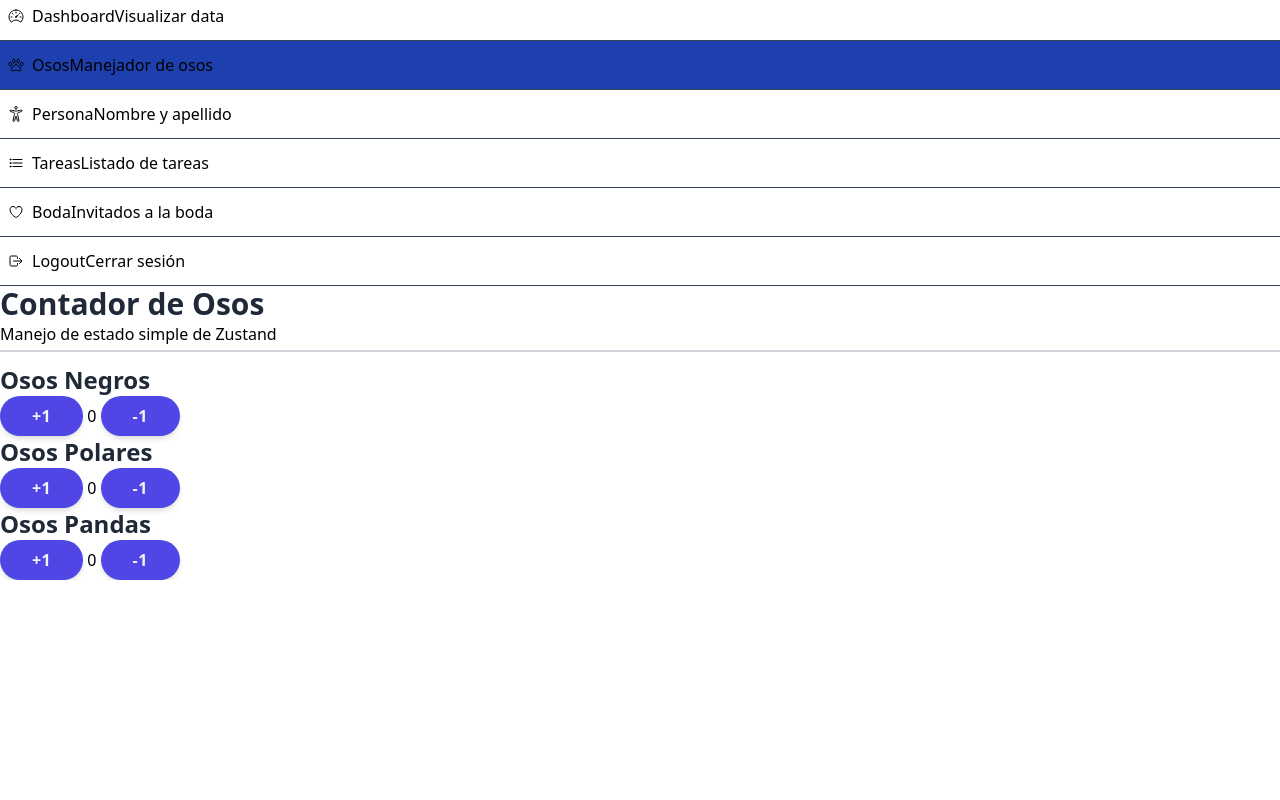
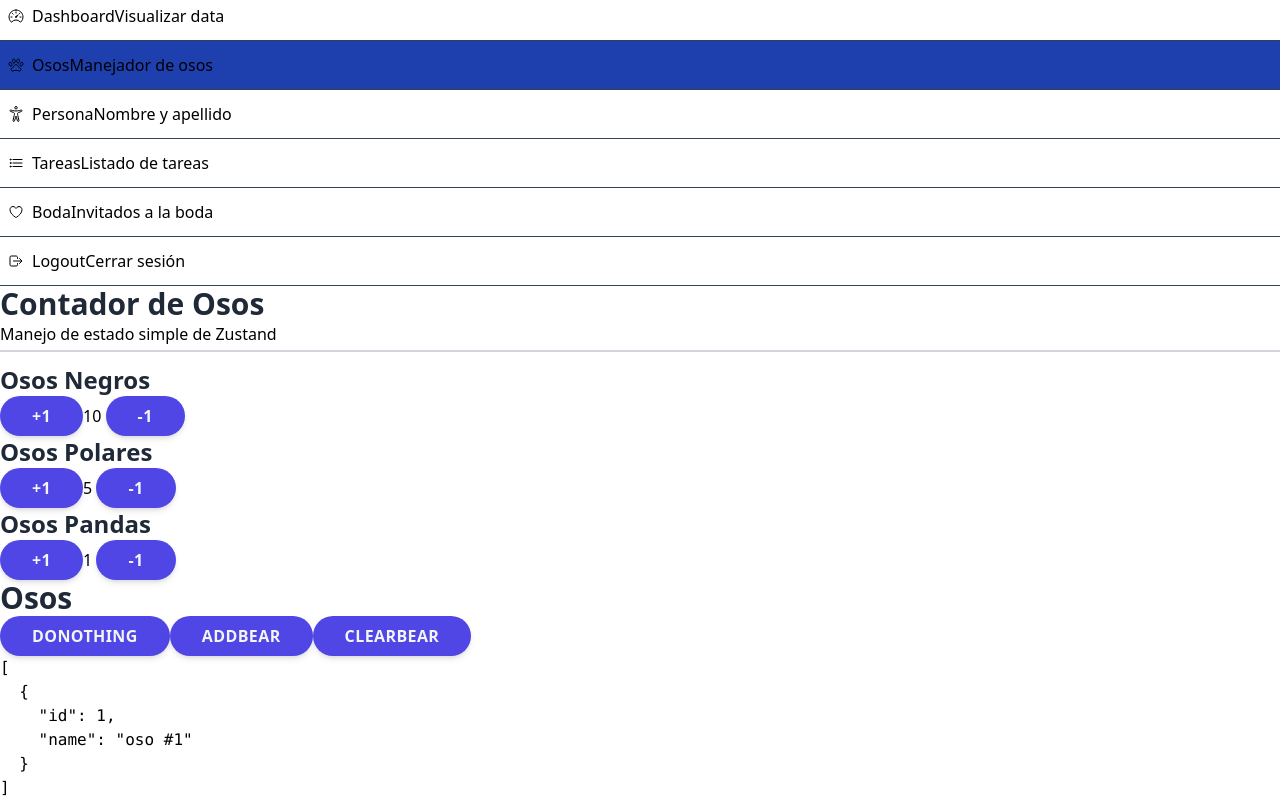
Before and after one commit to M-Suyuc/Dashboard-zuatand-exercises, a React (Vite) app: page /dashboard/bears in a window 1280 px wide. Shown: the part 416-1216 px from the top of the page. Before the commit the page ends 996 px from the top, so only its background shows below. Built offline with nearby package versions, Linux system fonts and the light colour scheme; no server answers.

Commit message:
consuming stores

```diff
--- a/src/pages/01-basic/BearPage.tsx
+++ b/src/pages/01-basic/BearPage.tsx
@@ -1,4 +1,6 @@
-import { WhiteCard } from '../../components';
+import { useShallow } from 'zustand/react/shallow'
+import { WhiteCard } from '../../components'
+import { useBearStore } from '../../stores'
 
 export const BearPage = () => {
   return (
@@ -7,47 +9,82 @@ export const BearPage = () => {
       <p>Manejo de estado simple de Zustand</p>
       <hr />
 
-      <div className="grid grid-cols-1 md:grid-cols-2 lg:grid-cols-3 gap-2">
+      <div className='grid grid-cols-1 md:grid-cols-2 lg:grid-cols-3 gap-2'>
+        <BlackBears />
+        <PolarBears />
+        <PandaBears />
+        <BearsDisplay />
+      </div>
+    </>
+  )
+}
 
-        <WhiteCard centered>
-          <h2>Osos Negros</h2>
+export const BlackBears = () => {
+  const blackBears = useBearStore((state) => state.blackBears)
+  const increaseBlackBears = useBearStore((state) => state.increaseBlackBears)
 
-          <div className="flex flex-col md:flex-row">
-            <button> +1</button>
-            <span className="text-3xl mx-2 lg:mx-10"> 0 </span>
-            <button>-1</button>
-          </div>
+  return (
+    <WhiteCard centered>
+      <h2>Osos Negros</h2>
 
-        </WhiteCard>
+      <div className='flex flex-col md:flex-row'>
+        <button onClick={() => increaseBlackBears(1)}> +1</button>
+        <span className='text-3xl mx-2 lg:mx-10'>{blackBears} </span>
+        <button onClick={() => increaseBlackBears(-1)}>-1</button>
+      </div>
+    </WhiteCard>
+  )
+}
+export const PandaBears = () => {
+  const pandaBears = useBearStore((state) => state.pandaBears)
+  const increasePandaBears = useBearStore((state) => state.increasePandaBears)
 
-        <WhiteCard centered>
-          <h2>Osos Polares</h2>
+  return (
+    <WhiteCard centered>
+      <h2>Osos Pandas</h2>
 
-          <div className="flex flex-col md:flex-row">
-            <button> +1</button>
-            <span className="text-3xl mx-2 lg:mx-10"> 0 </span>
-            <button>-1</button>
+      <div className='flex flex-col md:flex-row'>
+        <button onClick={() => increasePandaBears(1)}> +1</button>
+        <span className='text-3xl mx-2 lg:mx-10'>{pandaBears} </span>
+        <button onClick={() => increasePandaBears(-1)}>-1</button>
+      </div>
+    </WhiteCard>
+  )
+}
+export const PolarBears = () => {
+  const polarBears = useBearStore((state) => state.polarBears)
+  const increasePolarBears = useBearStore((state) => state.increasePolarBears)
 
-          </div>
+  return (
+    <WhiteCard centered>
+      <h2>Osos Polares</h2>
 
-        </WhiteCard>
+      <div className='flex flex-col md:flex-row'>
+        <button onClick={() => increasePolarBears(1)}> +1</button>
+        <span className='text-3xl mx-2 lg:mx-10'>{polarBears} </span>
+        <button onClick={() => increasePolarBears(-1)}>-1</button>
+      </div>
+    </WhiteCard>
+  )
+}
+export const BearsDisplay = () => {
+  const Bears = useBearStore(useShallow((state) => state.bears))
+  const doNothing = useBearStore((state) => state.doNothing)
+  const addBear = useBearStore((state) => state.addBear)
+  const clearBear = useBearStore((state) => state.clearBear)
 
-        <WhiteCard centered>
-          <h2>Osos Pandas</h2>
+  return (
+    <WhiteCard>
+      <h1>Osos</h1>
+      <button onClick={() => doNothing()}>doNothing</button>
+      <button className='mt-2' onClick={() => addBear()}>
+        addBear
+      </button>
+      <button className='mt-2' onClick={() => clearBear()}>
+        clearBear
+      </button>
 
-          <div className="flex flex-col md:flex-row">
-            <button> +1</button>
-            <span className="text-3xl mx-2 lg:mx-10"> 0 </span>
-            <button>-1</button>
-          </div>
-
-        </WhiteCard>
-
-
-
-
-      </div>
-
-    </>
-  );
-};
+      <pre>{JSON.stringify(Bears, null, 2)}</pre>
+    </WhiteCard>
+  )
+}
--- a/src/pages/01-basic/PersonPage.tsx
+++ b/src/pages/01-basic/PersonPage.tsx
@@ -1,61 +1,70 @@
-import { WhiteCard } from '../../components';
-
-
+import { WhiteCard } from '../../components'
+import { usePersonStore } from '../../stores'
 
 export const PersonPage = () => {
+  const firstName = usePersonStore((state) => state.firstName)
+  const lastName = usePersonStore((state) => state.lastName)
+
+  const setFirstName = usePersonStore((state) => state.setFirstName)
+  const setLastName = usePersonStore((state) => state.setLastName)
+
   return (
     <>
       <h1>Persona</h1>
-      <p>Información que se compartirá a otro store, Session Storage y Firebase</p>
+      <p>
+        Información que se compartirá a otro store, Session Storage y Firebase
+      </p>
       <hr />
 
-      <WhiteCard className="flex items-center justify-center p-12">
-        <div className="mx-auto w-full max-w-[550px]">
+      <WhiteCard className='flex items-center justify-center p-12'>
+        <div className='mx-auto w-full max-w-[550px]'>
           <form>
-            <div className="-mx-3 flex flex-wrap">
-              <div className="w-full px-3 sm:w-1/2">
-                <div className="mb-5">
-                  <label
-                    className="mb-3 block text-base font-medium text-[#07074D]"
-                  >
-                    Primer Nombre
+            <div className='-mx-3 flex flex-wrap'>
+              <div className='w-full px-3 sm:w-1/2'>
+                <div className='mb-5'>
+                  <label className='mb-3 block text-base font-medium text-[#07074D]'>
+                    Nombre
                   </label>
                   <input
-                    type="text"
-                    name="firstName"
-                    id="firstName"
-                    placeholder="Primer Nombre"
+                    type='text'
+                    name='firstName'
+                    id='firstName'
+                    placeholder='Primer Nombre'
+                    value={firstName}
+                    onChange={(e) => setFirstName(e.target.value)}
                   />
                 </div>
               </div>
-              <div className="w-full px-3 sm:w-1/2">
-                <div className="mb-5">
-                  <label
-                    className="mb-3 block text-base font-medium text-[#07074D]"
-                  >
+              <div className='w-full px-3 sm:w-1/2'>
+                <div className='mb-5'>
+                  <label className='mb-3 block text-base font-medium text-[#07074D]'>
                     Apellido
                   </label>
                   <input
-                    type="text"
-                    name="lastName"
-                    id="lastName"
-                    placeholder="Apellido"
+                    type='text'
+                    name='lastName'
+                    id='lastName'
+                    placeholder='Apellido'
+                    value={lastName}
+                    onChange={(e) => setLastName(e.target.value)}
                   />
                 </div>
               </div>
             </div>
 
-            <pre className="bg-gray-200 p-5 rounded-[20px]">
-              {
-                JSON.stringify({
-                  firstName: '',
-                  lastName: ''
-                }, null, 2)
-              }
+            <pre className='bg-gray-200 p-5 rounded-[20px]'>
+              {JSON.stringify(
+                {
+                  firstName,
+                  lastName
+                },
+                null,
+                2
+              )}
             </pre>
           </form>
         </div>
       </WhiteCard>
     </>
-  );
-};
+  )
+}
--- a/src/pages/dashboard/DashboardPage.tsx
+++ b/src/pages/dashboard/DashboardPage.tsx
@@ -1,53 +1,54 @@
-import { IoAccessibilityOutline, IoHeartOutline, IoListOutline, IoLockClosedOutline, IoPawOutline } from 'react-icons/io5';
-import { WhiteCard } from '../../components';
+import {
+  IoAccessibilityOutline,
+  IoHeartOutline,
+  IoListOutline,
+  IoLockClosedOutline,
+  IoPawOutline
+} from 'react-icons/io5'
+import { WhiteCard } from '../../components'
+import { useBearStore } from '../../stores'
 
 export const Dashboard = () => {
+  // const totalBears = useBearStore((state) => state.computed.totalBears)
+  const totalBears = useBearStore((state) => state.totalBears)
+
   return (
     <>
       <h1>Dashboard</h1>
       <p>Información colectiva de varios stores de Zustand</p>
       <hr />
 
-      <div className="grid grid-cols-1 md:grid-cols-2 lg:grid-cols-3 xl:grid-cols-4 gap-4">
+      <div className='grid grid-cols-1 md:grid-cols-2 lg:grid-cols-3 xl:grid-cols-4 gap-4'>
+        <WhiteCard centered>
+          <IoPawOutline size={50} className='text-indigo-600' />
+          <h2>Osos</h2>
+          <p>{totalBears()}</p>
+        </WhiteCard>
 
         <WhiteCard centered>
-          <IoPawOutline size={ 50 } className="text-indigo-600" />
-          <h2>Osos</h2>
-          <p>Información</p>
-        </WhiteCard>
-
-
-        <WhiteCard centered>
-          <IoAccessibilityOutline size={ 50 } className="text-indigo-600" />
+          <IoAccessibilityOutline size={50} className='text-indigo-600' />
           <h2>Persona</h2>
           <p>Información</p>
         </WhiteCard>
 
-
         <WhiteCard centered>
-          <IoListOutline size={ 50 } className="text-indigo-600" />
+          <IoListOutline size={50} className='text-indigo-600' />
           <h2>Tareas</h2>
           <p>Información</p>
         </WhiteCard>
 
-
         <WhiteCard centered>
-          <IoHeartOutline size={ 50 } className="text-indigo-600" />
+          <IoHeartOutline size={50} className='text-indigo-600' />
           <h2>Boda</h2>
           <p>Información</p>
         </WhiteCard>
 
-
         <WhiteCard centered>
-          <IoLockClosedOutline size={ 50 } className="text-indigo-600" />
+          <IoLockClosedOutline size={50} className='text-indigo-600' />
           <h2>Auth</h2>
           <p>Información</p>
         </WhiteCard>
-
-
-
       </div>
-
     </>
-  );
-};
+  )
+}
```
